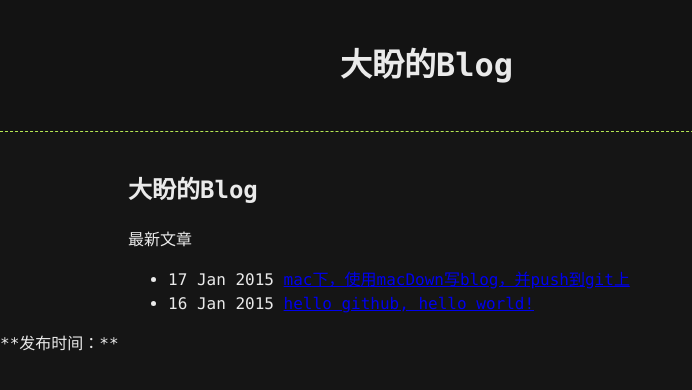
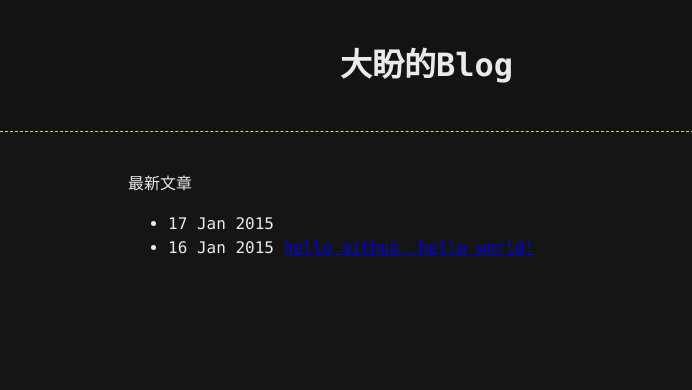
Before and after one commit to per4j/dapan, a Jekyll site: the page built from index.html, in a window 1280 px wide. Shown: the top 390 px of the page, without its empty margins (0-692 px from the left). Built offline with Jekyll 4.4.1, drawn with Linux system fonts in a browser that asks for light colours.

Commit message:
modified

```diff
--- a/_layouts/default.html
+++ b/_layouts/default.html
@@ -14,7 +14,7 @@
 		<div class="content">
 		{{ content }}
 		</div>
-		**发布时间：**{{ page.publishDate }}
+		{{ page.publishDate }}
 
 		<div class="footer">
 		    <h2 align="center">{{ page.footer }}</h2>
--- a/index.html
+++ b/index.html
@@ -2,8 +2,6 @@
 layout: default
 title: 大盼的Blog
 ---
-
-<h2> {{ page.title }}</h2>
 <p>最新文章</p>
 
 <ul>
```
Also changed, not shown: _posts/2015-01-17-第二篇博客.md (+1 -1 lines).
